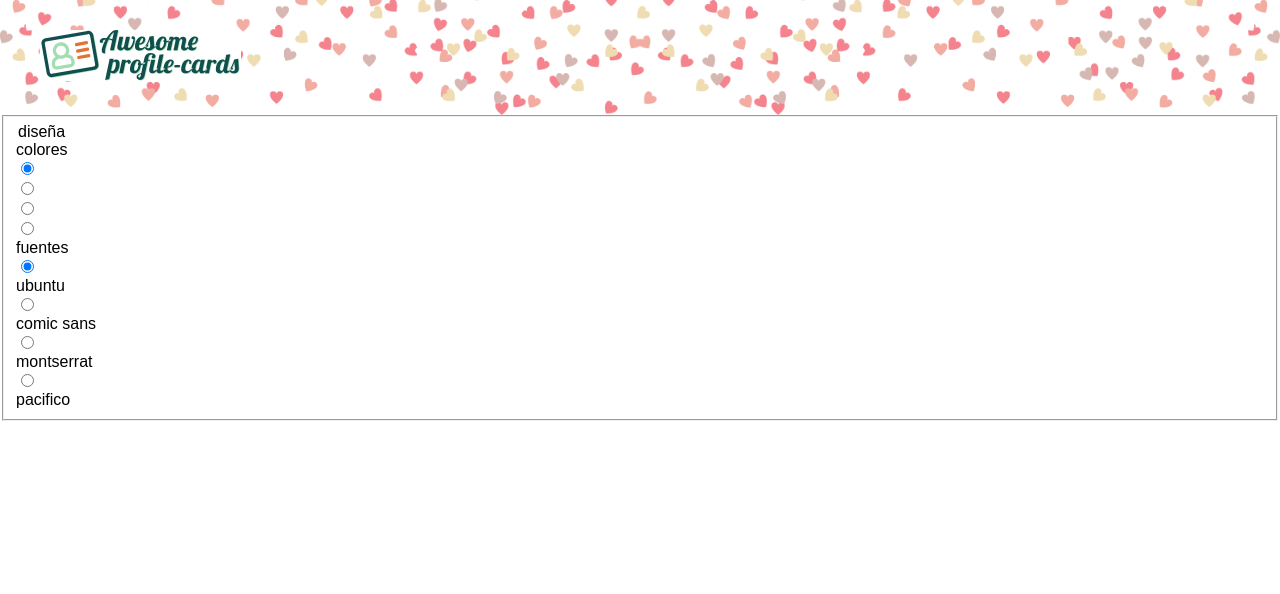
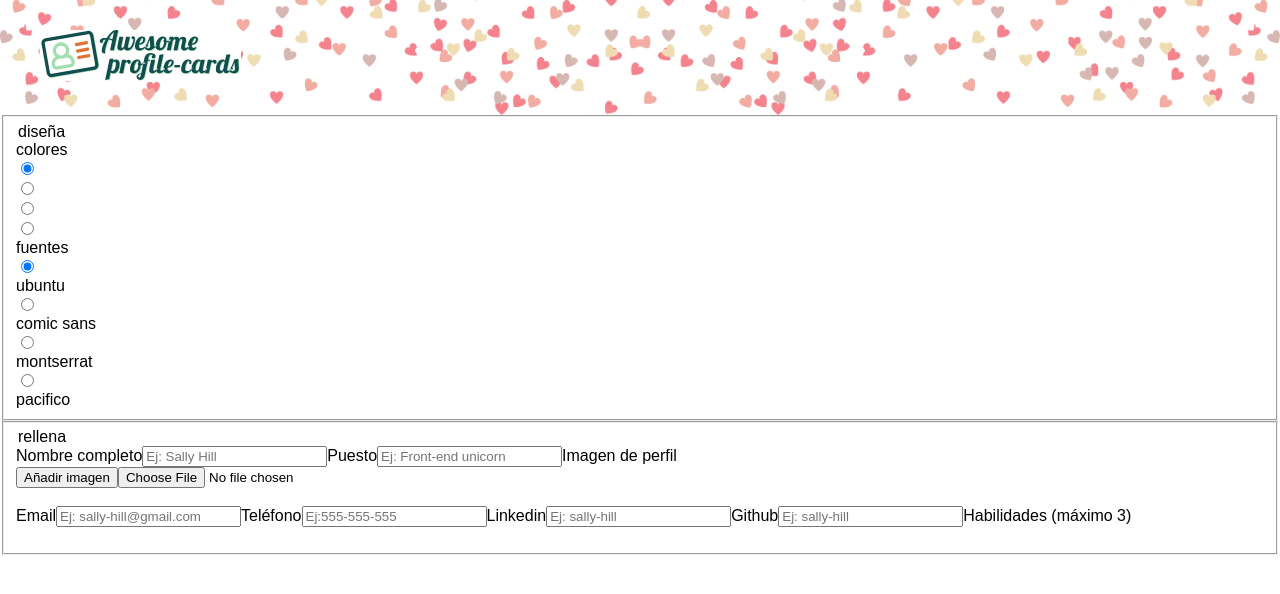
Before and after one commit to Adalab/dorcas-s3-sass-en-toda-la-boca, a React (Create React App) app: page / in a window 1280 px wide. Shown: the top 594 px of the page. Built offline with nearby package versions, Linux system fonts and the light colour scheme.

Commit message:
Add form component Rellena

```diff
--- a/src/Form.js
+++ b/src/Form.js
@@ -1,6 +1,7 @@
 import React from 'react';
 import './Form.css';
 import Disena from './Disena';
+import Rellena from './Rellena';
 
 
 class Form extends React.Component {
@@ -9,9 +10,9 @@ class Form extends React.Component {
             <div className="main__section-form">
                 <form className="form" action="" method="post">
                     <Disena/>
+                    <Rellena/>
                  </form>
             </div>
-
         )
     }
 }
--- a/src/Rellena.js
+++ b/src/Rellena.js
@@ -5,60 +5,60 @@ import './Rellena.css';
 class Rellena extends React.Component {
     render() {
         return (
-            <fieldset class="subsection--stuffed">
-            <div class="collapsible__container" data-valor="2">
-              <div class="title__section-desing-container collapsible__label">
-                <div class="title__section-title">
-                  <legend class="title__section-desing-title ">
+            <fieldset className="subsection--stuffed">
+            <div className="collapsible__container" data-valor="2">
+              <div className="title__section-desing-container collapsible__label">
+                <div className="title__section-title">
+                  <legend className="title__section-desing-title ">
                     <span>
-                      <i class="far fa-keyboard section-stuffed__icon"></i>
+                      <i className="far fa-keyboard section-stuffed__icon"></i>
                     </span>rellena</legend>
                 </div>
-                <div class="title__section-icon">
-                  <i class="fas fa-chevron-down icon-chevron-up-desing icon-collapsible" data-valor="2"></i>
+                <div className="title__section-icon">
+                  <i className="fas fa-chevron-down icon-chevron-up-desing icon-collapsible" data-valor="2"></i>
                 </div>
               </div>
-              <div class="collapsible__content">
+              <div className="collapsible__content">
 
-                <label class="label--stuffed" for="name">Nombre completo</label>
-                <input class="input--stuffed input--text local--name" data-elementos="card--name" placeholder="Ej: Sally Hill" id="complete--name"
+                <label className="label--stuffed" for="name">Nombre completo</label>
+                <input className="input--stuffed input--text local--name" data-elementos="card--name" placeholder="Ej: Sally Hill" id="complete--name"
                   type="text" name="name" value="" />
 
-                <label class="label--stuffed" for="job">Puesto</label>
-                <input class="input--stuffed input--text local--job" data-elementos="card--job" placeholder="Ej: Front-end unicorn" id="job"
+                <label className="label--stuffed" for="job">Puesto</label>
+                <input className="input--stuffed input--text local--job" data-elementos="card--job" placeholder="Ej: Front-end unicorn" id="job"
                   type="text" name="job" value=""/>
 
-                <label class="label--stuffed" for="img--profile">Imagen de perfil</label>
-                <div class="div--stuffed__img">
-                  <button class="input--stuffed__img " type="button">Añadir imagen</button>
-                  <input class="input__img-hiddenField" name="photo" id="img--profile" type="file" required />
-                  <div class="box--previmg">
-                    <img class="preview" src="" alt="" />
+                <label className="label--stuffed" for="img--profile">Imagen de perfil</label>
+                <div className="div--stuffed__img">
+                  <button className="input--stuffed__img " type="button">Añadir imagen</button>
+                  <input className="input__img-hiddenField" name="photo" id="img--profile" type="file" required />
+                  <div className="box--previmg">
+                    <img className="preview" src="" alt="" />
                   </div>
                 </div>
 
-                <label class="label--stuffed" for="email">Email</label>
-                <input class="input--stuffed input--href local--email" data-href="email" data-type="email" placeholder="Ej: sally-hill@gmail.com" id="email"
+                <label className="label--stuffed" for="email">Email</label>
+                <input className="input--stuffed input--href local--email" data-href="email" data-type="email" placeholder="Ej: sally-hill@gmail.com" id="email"
                   type="email" name="email" value="" />
 
-                <label class="label--stuffed" for="phone">Teléfono</label>
-                <input class="input--stuffed input--href local--phone" data-href="tlf" data-type="tlf" placeholder="Ej:555-555-555" id="tlf" type="tel" name="phone"
+                <label className="label--stuffed" for="phone">Teléfono</label>
+                <input className="input--stuffed input--href local--phone" data-href="tlf" data-type="tlf" placeholder="Ej:555-555-555" id="tlf" type="tel" name="phone"
                   value="" />
 
-                <label class="label--stuffed" for="linkedin">Linkedin</label>
-                <input class="input--stuffed input--href local--linkedin" data-href="linkedin" data-type="linkedin" placeholder="Ej: sally-hill"
+                <label className="label--stuffed" for="linkedin">Linkedin</label>
+                <input className="input--stuffed input--href local--linkedin" data-href="linkedin" data-type="linkedin" placeholder="Ej: sally-hill"
                   id="lkd" type="text" name="linkedin" value="" />
 
-                <label class="label--stuffed" for="github">Github</label>
-                <input class="input--stuffed input--href local--github" data-href="github" data-type="github" placeholder="Ej: sally-hill" id="gith" type="text"
+                <label className="label--stuffed" for="github">Github</label>
+                <input className="input--stuffed input--href local--github" data-href="github" data-type="github" placeholder="Ej: sally-hill" id="gith" type="text"
                   name="github" value="" />
 
-                <label class="label--stuffed" for="skills1">Habilidades (máximo 3)</label>
+                <label className="label--stuffed" for="skills1">Habilidades (máximo 3)</label>
 
-                <div class="label--stuffed__container-select">
+                <div className="label--stuffed__container-select">
 
                 </div>
-                <ul class="card__skills">
+                <ul className="card__skills">
 
                 </ul>
               </div>
```
